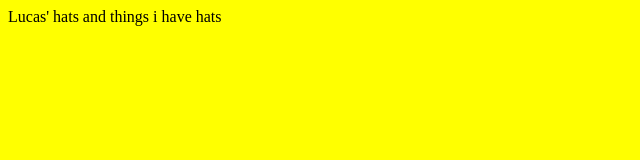
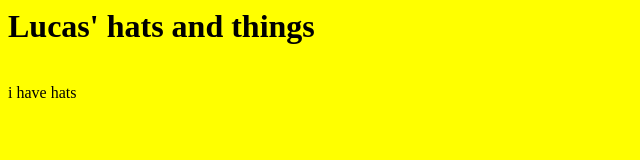
Before and after one commit to Nper840/Nper840.github.io, a plain HTML site: page index.html in a window 1280 px wide. Shown: the whole page, without its empty margins (0-640 px from the left). Drawn offline with Linux system fonts and the light colour scheme.

Commit message:
Update index.html

```diff
--- a/index.html
+++ b/index.html
@@ -1,9 +1,9 @@
 <html>
-  <head bgcolor="RED">
-    Lucas' hats and things
+  <head>
+
   </head>
 <body bgcolor="YELLOW">
-
+  <h1>Lucas' hats and things </h1><br>
 i have hats
 
 </body>
```
